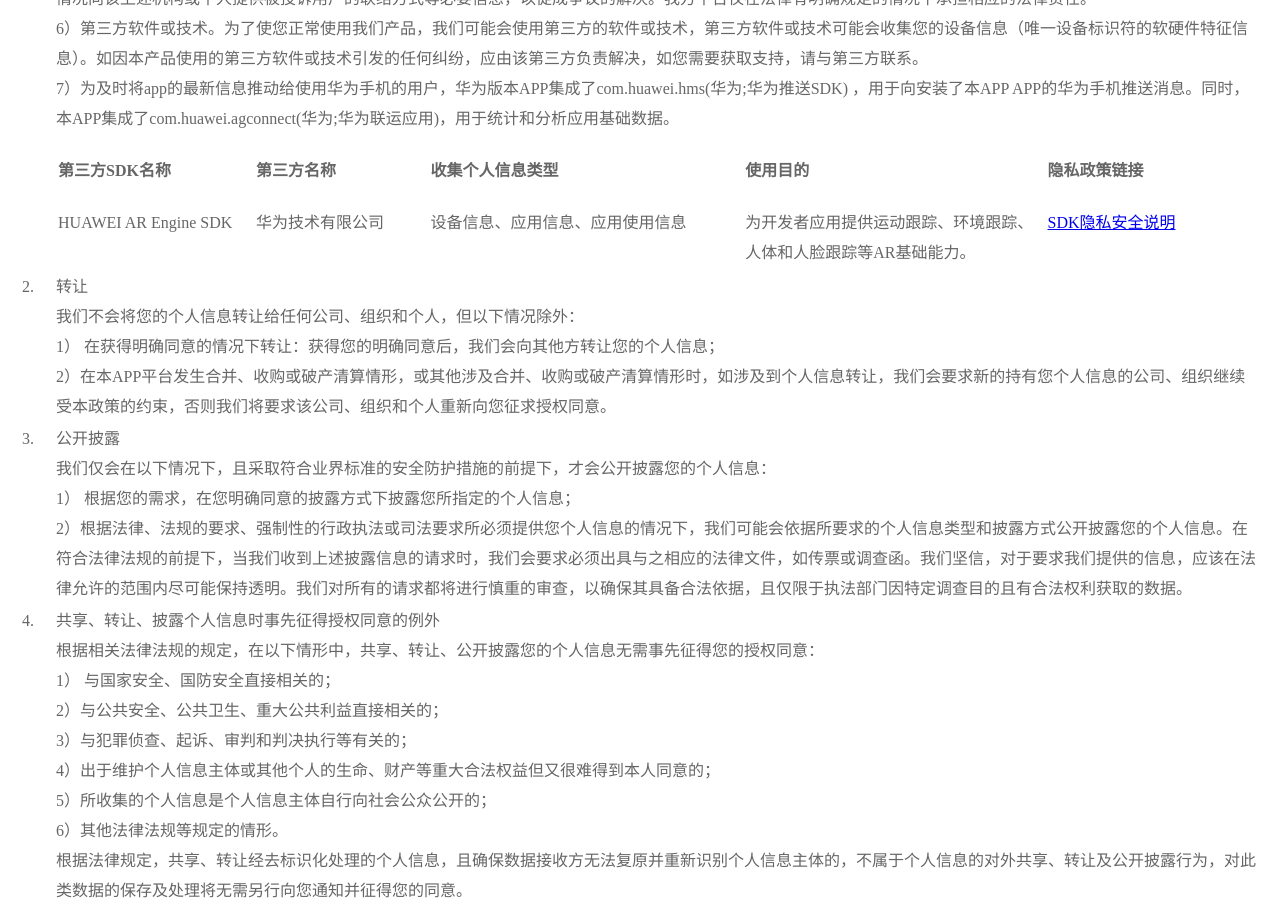
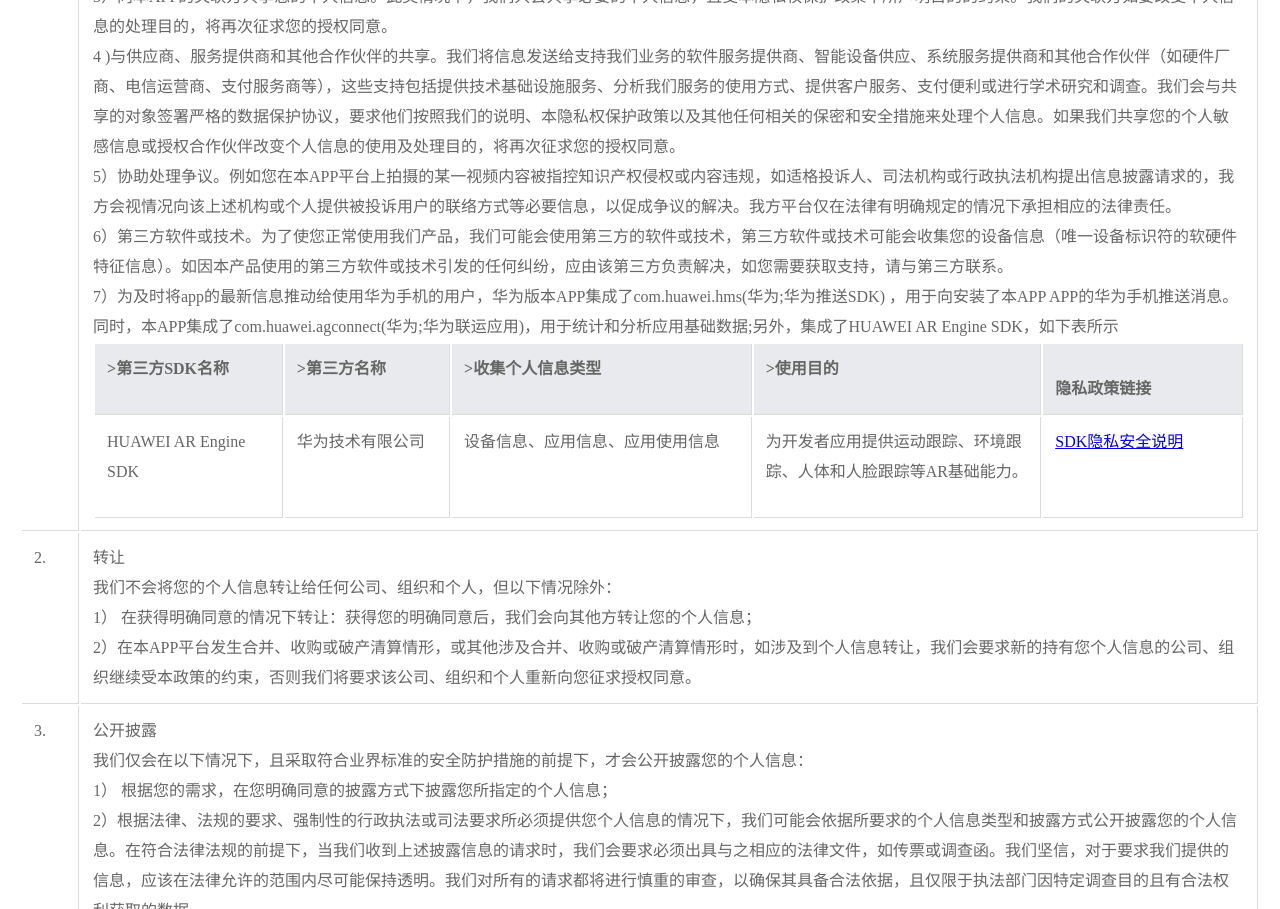
Before and after one commit to villy32/yunding, a plain HTML site: page privacy.html in a window 1280 px wide. Shown: the part 1380-2289 px from the top of the page. Drawn offline with Linux system fonts and the light colour scheme.

Commit message:
Add files via upload

```diff
--- a/privacy.html
+++ b/privacy.html
@@ -46,6 +46,15 @@
 
 		.tbleft {
 			vertical-align: top;
+		}
+        table td, table th {
+            padding: 10px 12px;
+            border-right: 1px solid #dbdbdb;
+            border-bottom: 1px solid #dbdbdb;
+        }
+        table th {
+            font-weight: 700;
+            background: #e8eaed;
         }
 	</style>
 </head>
@@ -108,31 +117,27 @@
 					<br>4 )与供应商、服务提供商和其他合作伙伴的共享。我们将信息发送给支持我们业务的软件服务提供商、智能设备供应、系统服务提供商和其他合作伙伴（如硬件厂商、电信运营商、支付服务商等），这些支持包括提供技术基础设施服务、分析我们服务的使用方式、提供客户服务、支付便利或进行学术研究和调查。我们会与共享的对象签署严格的数据保护协议，要求他们按照我们的说明、本隐私权保护政策以及其他任何相关的保密和安全措施来处理个人信息。如果我们共享您的个人敏感信息或授权合作伙伴改变个人信息的使用及处理目的，将再次征求您的授权同意。
 					<br>5）协助处理争议。例如您在本APP平台上拍摄的某一视频内容被指控知识产权侵权或内容违规，如适格投诉人、司法机构或行政执法机构提出信息披露请求的，我方会视情况向该上述机构或个人提供被投诉用户的联络方式等必要信息，以促成争议的解决。我方平台仅在法律有明确规定的情况下承担相应的法律责任。
 					<br>6）第三方软件或技术。为了使您正常使用我们产品，我们可能会使用第三方的软件或技术，第三方软件或技术可能会收集您的设备信息（唯一设备标识符的软硬件特征信息）。如因本产品使用的第三方软件或技术引发的任何纠纷，应由该第三方负责解决，如您需要获取支持，请与第三方联系。
-					<br>7）为及时将app的最新信息推动给使用华为手机的用户，华为版本APP集成了com.huawei.hms(华为;华为推送SDK) ，用于向安装了本APP APP的华为手机推送消息。同时，本APP集成了com.huawei.agconnect(华为;华为联运应用)，用于统计和分析应用基础数据。
-					<div class="tablenoborder">
-						<div class="tbBox">
-							<table id="ZH-CN_TOPIC_0000001050132867__table1351716226127" class="layoutFixed idpTab">
+					<br>7）为及时将app的最新信息推动给使用华为手机的用户，华为版本APP集成了com.huawei.hms(华为;华为推送SDK) ，用于向安装了本APP APP的华为手机推送消息。同时，本APP集成了com.huawei.agconnect(华为;华为联运应用)，用于统计和分析应用基础数据;另外，集成了HUAWEI AR Engine SDK，如下表所示
+					<table class="layoutFixed idpTab">
 						<thead>
-									<tr id="ZH-CN_TOPIC_0000001050132867__row15517122216128">
-										<th align="left" class="cellrowborder" id="mcps1.3.4.8.2.1.1.6.1.1" valign="top" width="16.470000000000002%"><p id="ZH-CN_TOPIC_0000001050132867__p1351722241216">第三方SDK名称</p> </th>
-										<th align="left" class="cellrowborder" id="mcps1.3.4.8.2.1.1.6.1.2" valign="top" width="14.499999999999998%"><p id="ZH-CN_TOPIC_0000001050132867__p14517922141212">第三方名称</p> </th>
-										<th align="left" class="cellrowborder" id="mcps1.3.4.8.2.1.1.6.1.3" valign="top" width="26.279999999999998%"><p id="ZH-CN_TOPIC_0000001050132867__p4517122161213">收集个人信息类型</p> </th>
-										<th align="left" class="cellrowborder" id="mcps1.3.4.8.2.1.1.6.1.4" valign="top" width="25.230000000000004%"><p id="ZH-CN_TOPIC_0000001050132867__p15517102211211">使用目的</p> </th>
-										<th align="left" class="cellrowborder" id="mcps1.3.4.8.2.1.1.6.1.5" valign="top" width="17.52%"><p id="ZH-CN_TOPIC_0000001050132867__p151752220127">隐私政策链接</p> </th>
+							<tr>
+								<th align="left" valign="top" width="16.470000000000002%">>第三方SDK名称</p> </th>
+								<th align="left" valign="top" width="14.499999999999998%">>第三方名称</p> </th>
+								<th align="left" valign="top" width="26.279999999999998%">>收集个人信息类型</p> </th>
+								<th align="left" valign="top" width="25.230000000000004%">>使用目的</p> </th>
+								<th align="left" valign="top" width="17.52%"><p>隐私政策链接</p> </th>
 							</tr>
 						</thead>
 						<tbody>
-									<tr id="ZH-CN_TOPIC_0000001050132867__row165178229125">
-										<td class="cellrowborder" valign="top" width="16.470000000000002%"><p id="ZH-CN_TOPIC_0000001050132867__p1751716226128">HUAWEI AR Engine SDK</p> </td>
-										<td class="cellrowborder" valign="top" width="14.499999999999998%"><p id="ZH-CN_TOPIC_0000001050132867__p135171322141219">华为技术有限公司</p> </td>
-										<td class="cellrowborder" valign="top" width="26.279999999999998%"><p id="ZH-CN_TOPIC_0000001050132867__p2517142281210">设备信息、应用信息、应用使用信息</p> </td>
-										<td class="cellrowborder" valign="top" width="25.230000000000004%"><p id="ZH-CN_TOPIC_0000001050132867__p6517162291210">为开发者应用提供运动跟踪、环境跟踪、人体和人脸跟踪等AR基础能力。</p> </td>
-										<td class="cellrowborder" valign="top" width="17.52%"><p id="ZH-CN_TOPIC_0000001050132867__p19517112261218"><a href="https://developer.huawei.com/consumer/cn/doc/development/graphics-Guides/sdk-data-security-0000001050132867" target="_blank">SDK隐私安全说明</a></p> </td>
+							<tr>
+								<td valign="top" width="16.470000000000002%">HUAWEI AR Engine SDK</td>
+								<td valign="top" width="14.499999999999998%">华为技术有限公司</p> </td>
+								<td valign="top" width="26.279999999999998%">设备信息、应用信息、应用使用信息</p> </td>
+								<td valign="top" width="25.230000000000004%">为开发者应用提供运动跟踪、环境跟踪、人体和人脸跟踪等AR基础能力。</p> </td>
+								<td valign="top" width="17.52%"><a href="https://developer.huawei.com/consumer/cn/doc/development/graphics-Guides/sdk-data-security-0000001050132867" target="_blank">SDK隐私安全说明</a></p> </td>
 							</tr>
 						</tbody>
 					</table>
-						</div>
-					</div>
 				</td>
 			</tr>
 			<tr>
```
Lines whose indentation alone changed are shown as unchanged.
